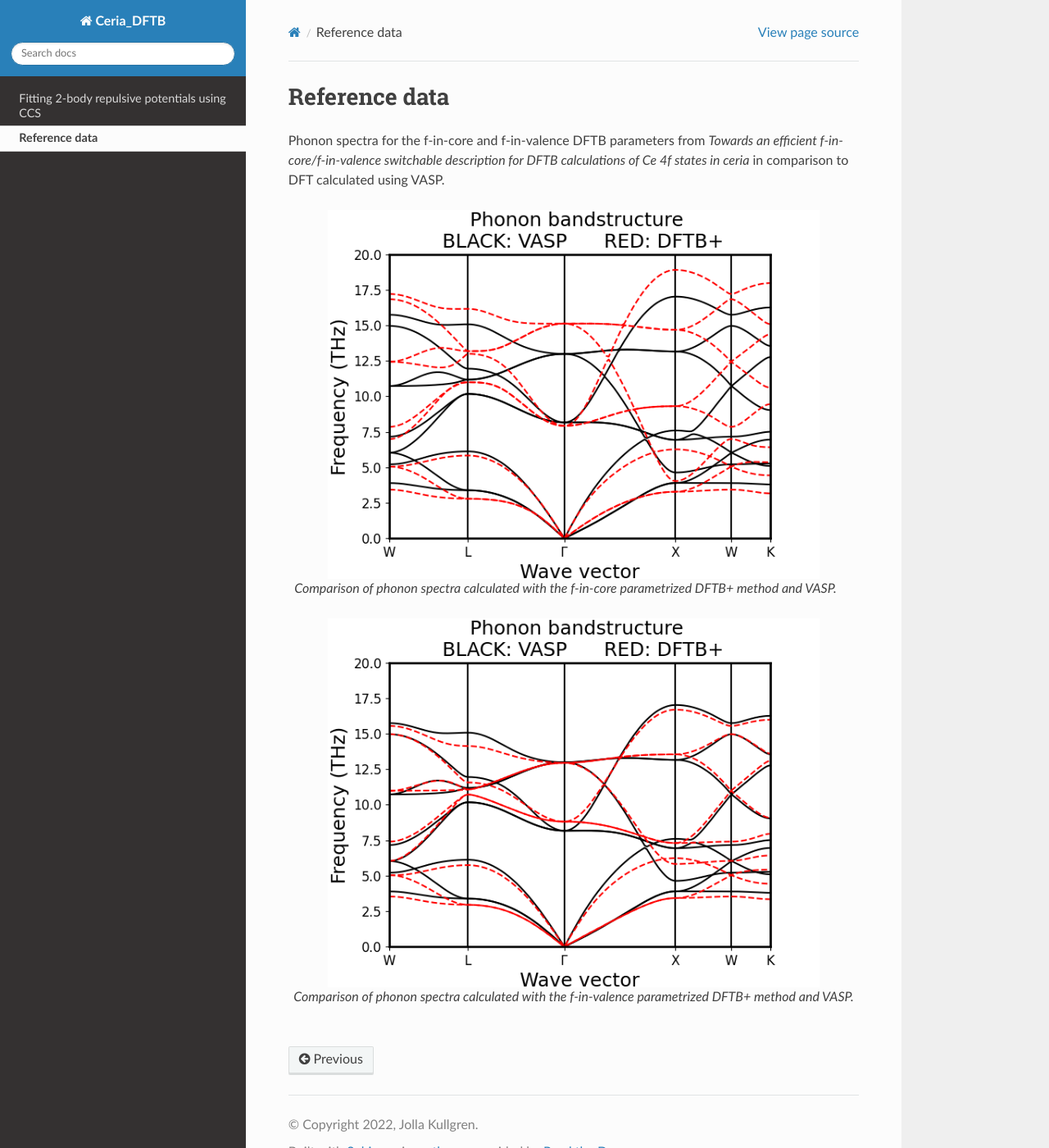
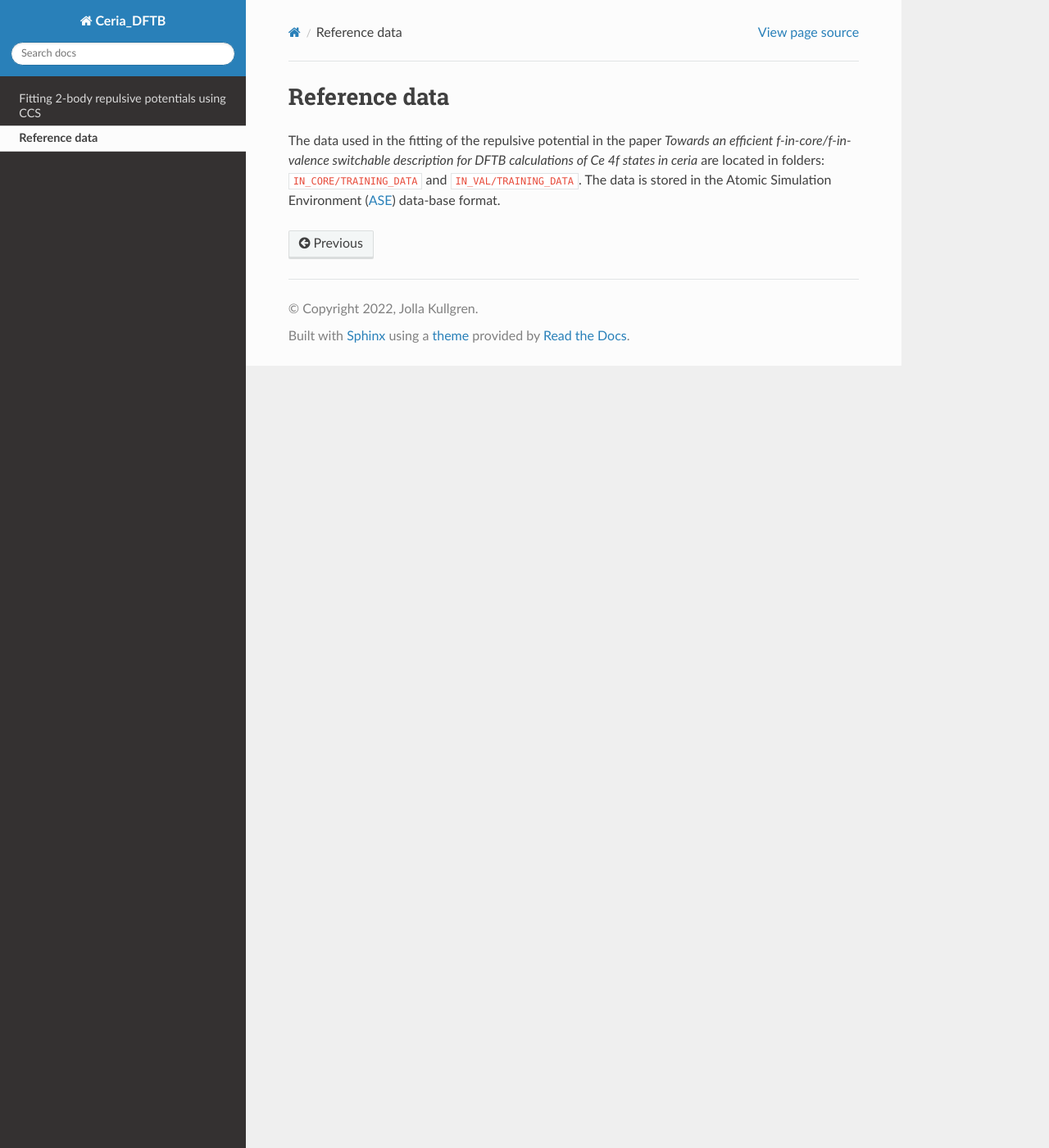
Before and after one commit to Teoroo-CMC/Ceria_DFTB, a Sphinx documentation site: the page built from docs/source/data.rst, in a window 1280 px wide and 1400 px high. Shown: the whole window at 82% size. Built offline with Sphinx 7.4.7 and the Read the Docs theme 2.0.0, drawn with Linux system fonts in a browser that asks for light colours.

Commit message:
Updated data part.

```diff
--- a/docs/source/data.rst
+++ b/docs/source/data.rst
@@ -2,19 +2,6 @@
 Reference data
 **************
 
-Phonon spectra for the f-in-core and f-in-valence DFTB parameters from `Towards an efficient f-in-core/f-in-valence switchable description for DFTB calculations of Ce 4f states in ceria`
-in comparison to DFT calculated using VASP.
-
-.. figure:: phonons.png
-    :alt: ase
-    :width: 600
-    :align: center
-
-    Comparison of phonon spectra calculated with the f-in-core parametrized DFTB+ method and VASP.
-
-.. figure:: phonons_inval.png
-    :alt: ase
-    :width: 600
-    :align: center
-
-    Comparison of phonon spectra calculated with the f-in-valence parametrized DFTB+ method and VASP.
+The data used in the fitting of the repulsive potential in the paper `Towards an efficient f-in-core/f-in-valence switchable
+description for DFTB calculations of Ce 4f states in ceria` are located in folders: ``IN_CORE/TRAINING_DATA`` and ``IN_VAL/TRAINING_DATA``.
+The data is stored in the Atomic Simulation Environment (`ASE <https://wiki.fysik.dtu.dk/ase/>`_) data-base format.
```
